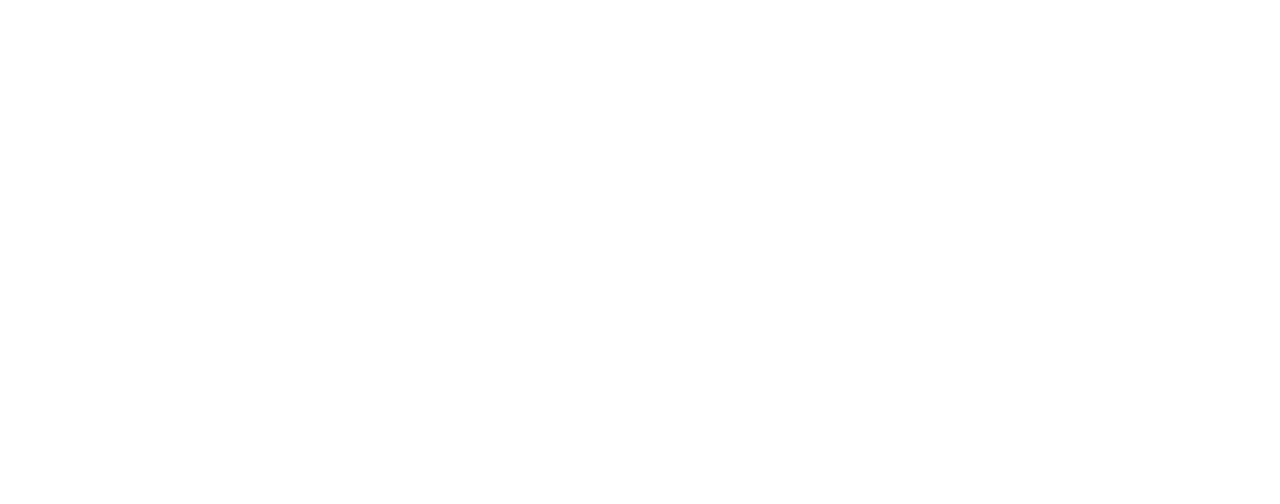
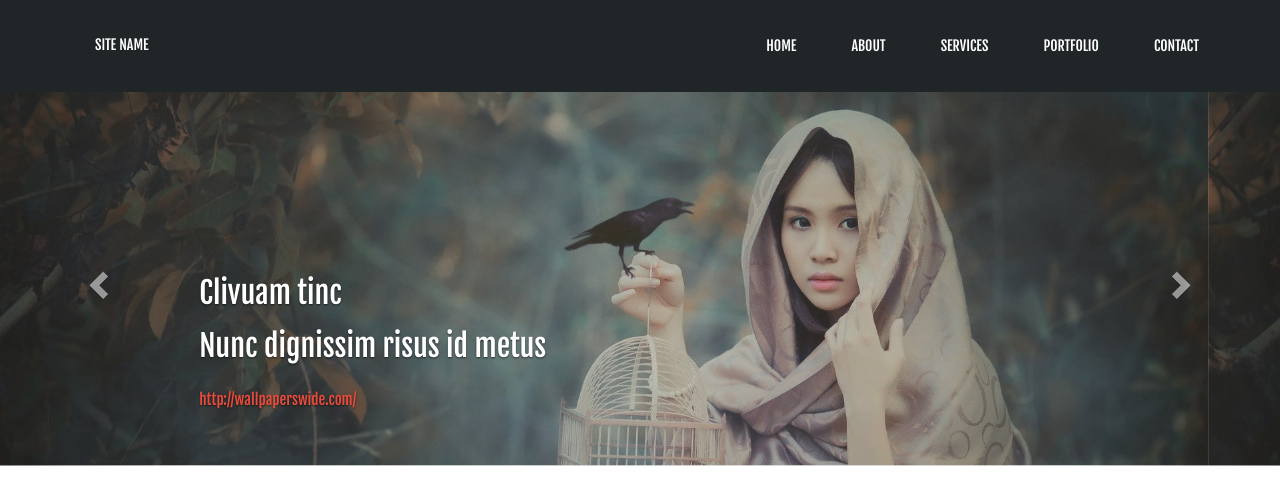
Before and after one commit to notr3d/template-1, a plain HTML site: page index.html in a window 1280 px wide. Drawn offline with nearby package versions, Linux system fonts and the light colour scheme.

Commit message:
page-nav, slider

```diff
--- a/index.html
+++ b/index.html
@@ -5,12 +5,68 @@
   <meta http-equiv="X-UA-Compatible" content="IE=edge">
   <meta name="viewport" content="width=device-width, initial-scale=1">
   <title>title</title>
+  <link href='https://fonts.googleapis.com/css?family=Fjalla+One' rel='stylesheet' type='text/css'>
   <link href="css/bootstrap.min.css" rel="stylesheet">
   <link href="css/style.css" rel="stylesheet">
 </head>
 <body>
-  <div class="container-fluid">
+  <div class="container-fluid page-nav">
+    <div class="container">
+      <div class="navbar-left">
+        <div class="page-logo">site name</div>
+      </div>
+      <div class="navbar-right">
+        <a href="#" class="btn page-nav__link">Home</a>
+        <a href="#" class="btn page-nav__link">About</a>
+        <a href="#" class="btn page-nav__link">Services</a>
+        <a href="#" class="btn page-nav__link">Portfolio</a>
+        <a href="#" class="btn page-nav__link">Contact</a>
+      </div>
+    </div>
+  </div>
+  <div id="carousel-example-generic" class="carousel slide" data-ride="carousel">
+    <!--<ol class="carousel-indicators">
+      <li data-target="#carousel-example-generic" data-slide-to="0" class="active"></li>
+      <li data-target="#carousel-example-generic" data-slide-to="1"></li>
+      <li data-target="#carousel-example-generic" data-slide-to="2"></li>
+    </ol>-->
+    <div class="carousel-inner" role="listbox">
+      <div class="item active">
+        <img src="../img/intro-bg.jpg" alt="">
+        <div class="carousel-caption">
+          <div class="container">
+            <h2 class="intro__header">Clivuam tinc</h2>
+          <h2 class="intro__header">Nunc dignissim risus id metus</h2>
+          <a class="intro__link" href="#">http://wallpaperswide.com/</a>
+          </div>
 
+        </div>
+      </div>
+      <div class="item">
+        <img src="../img/intro-bg.jpg" alt="">
+        <div class="carousel-caption">
+          <h2 class="intro__header">Clivuam tinc</h2>
+          <h2 class="intro__header">Nunc dignissim risus id metus</h2>
+          <a class="intro__link" href="#">http://wallpaperswide.com/</a>
+        </div>
+      </div>
+      <div class="item">
+        <img src="../img/intro-bg.jpg" alt="">
+        <div class="carousel-caption">
+          <h2 class="intro__header">Clivuam tinc</h2>
+          <h2 class="intro__header">Nunc dignissim risus id metus</h2>
+          <a class="intro__link" href="#">http://wallpaperswide.com/</a>
+        </div>
+      </div>
+    </div>
+    <a class="left carousel-control" href="#carousel-example-generic" role="button" data-slide="prev">
+      <span class="glyphicon glyphicon-chevron-left" aria-hidden="true"></span>
+      <span class="sr-only">Previous</span>
+    </a>
+    <a class="right carousel-control" href="#carousel-example-generic" role="button" data-slide="next">
+      <span class="glyphicon glyphicon-chevron-right" aria-hidden="true"></span>
+      <span class="sr-only">Next</span>
+    </a>
   </div>
   <script src="https://ajax.googleapis.com/ajax/libs/jquery/1.11.3/jquery.min.js"></script>
   <script src="js/bootstrap.min.js"></script>
--- a/less/style.less
+++ b/less/style.less
@@ -0,0 +1,38 @@
+@red:#e84c3d;
+
+.page-logo {
+  color: #fff;
+  padding: 35px 25px;
+  text-transform: uppercase;
+  border-radius: 0;
+}
+
+.page-nav {
+  font-family: 'Fjalla One', sans-serif;
+  background: #202628;
+  &__link {
+    color: #fff;
+    padding: 35px 25px;
+    text-transform: uppercase;
+    border-radius: 0;
+    &:hover {
+      background: @red;
+      color: #fff;
+    }
+    &:focus {
+      background: @red;
+      color: #fff;
+    }
+  }
+}
+
+
+.carousel-caption {
+  font-family: 'Fjalla One', sans-serif;
+  text-align: left;
+  font-size: 31px;
+  a {
+    color: @red;
+    font-size: 15px;
+  }
+}
```
Also changed, not shown: css/style.css, img/arrow.png (added), img/intro-bg.jpg (added).
